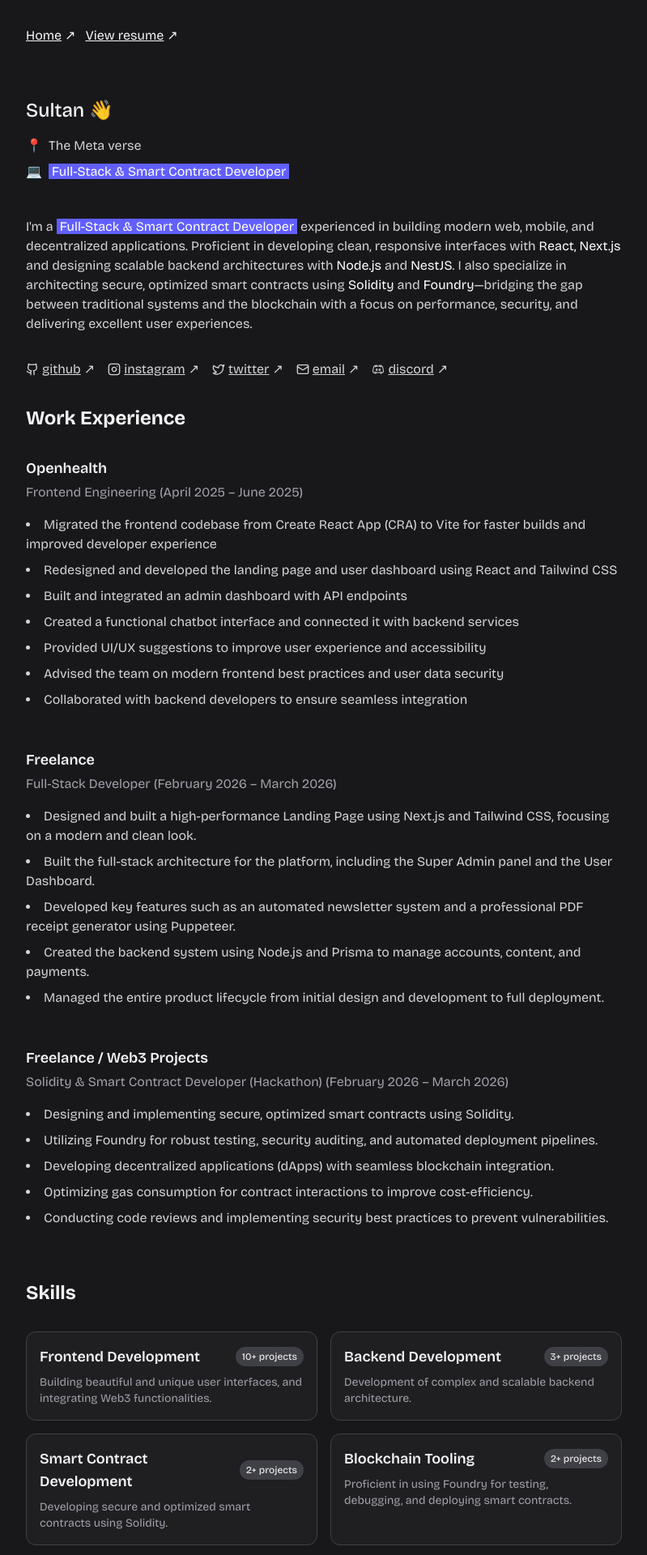
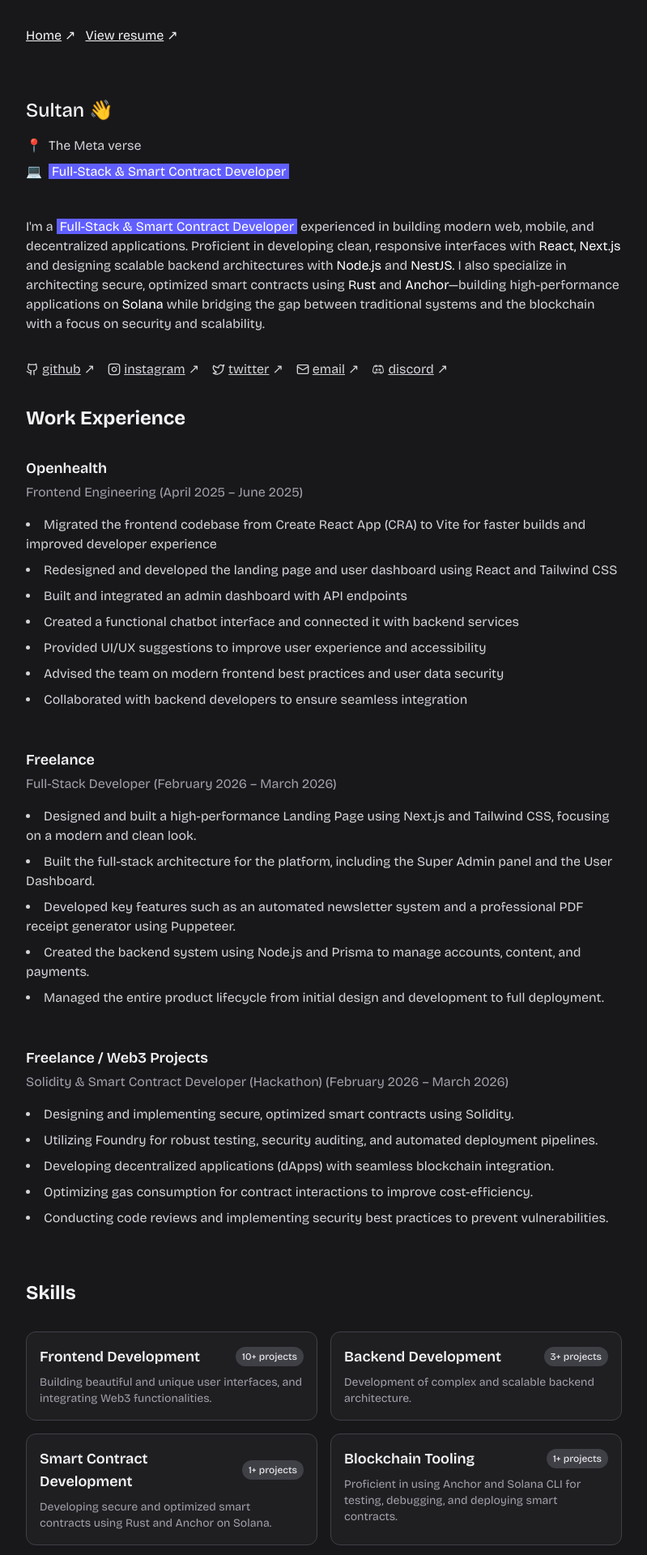
Before and after one commit to devsultan06/devsultan, a Next.js app: page / in a window 1280 px wide. Shown: the top 1920 px of the page at 81% size, without its empty margins (240-1039 px from the left). Built offline with nearby package versions, Linux system fonts and the light colour scheme; a web font is replaced by a local one.

Commit message:
feat: pivot smart contract development focus from EVM/Solidity to Solana/Rust/Anchor

```diff
--- a/components/BaseTemplate/hero.tsx
+++ b/components/BaseTemplate/hero.tsx
@@ -71,10 +71,11 @@ export const HeroSection = () => {
             <span className="text-white">Node.js</span> and{" "}
             <span className="text-white">NestJS</span>. I also specialize in
             architecting secure, optimized smart contracts using{" "}
-            <span className="text-white">Solidity</span> and{" "}
-            <span className="text-white">Foundry</span>—bridging the gap between
-            traditional systems and the blockchain with a focus on performance,
-            security, and delivering excellent user experiences.
+            <span className="text-white">Rust</span> and{" "}
+            <span className="text-white">Anchor</span>—building high-performance
+            applications on <span className="text-white">Solana</span> while
+            bridging the gap between traditional systems and the blockchain with
+            a focus on security and scalability.
           </p>
 
           {/* social links start */}
--- a/components/BaseTemplate/stack.tsx
+++ b/components/BaseTemplate/stack.tsx
@@ -18,14 +18,14 @@ export const TechStackGroups = [
   {
     title: "Web3 / Blockchain",
     items: [
-      "Solidity",
-      "Foundry",
-      "Ethers.js",
-      "Viem",
-      "Wagmi",
-      "Hardhat",
-      "Chainlink",
-      "The Graph",
+      "Rust",
+      "Anchor",
+      "Solana Web3.js",
+      "SPL-Token",
+      "Metaplex",
+      "Solana CLI",
+      "Helius",
+      "Phantom",
     ],
   },
 
--- a/config/user-data/skills.ts
+++ b/config/user-data/skills.ts
@@ -11,13 +11,13 @@ export const UserSkillsData = [
   },
   {
     name: "Smart Contract Development",
-    description: "Developing secure and optimized smart contracts using Solidity.",
-    projects_completed: "2+",
+    description: "Developing secure and optimized smart contracts using Rust and Anchor on Solana.",
+    projects_completed: "1+",
   },
   {
     name: "Blockchain Tooling",
-    description: "Proficient in using Foundry for testing, debugging, and deploying smart contracts.",
-    projects_completed: "2+",
+    description: "Proficient in using Anchor and Solana CLI for testing, debugging, and deploying smart contracts.",
+    projects_completed: "1+",
   },
 
 ];
```
